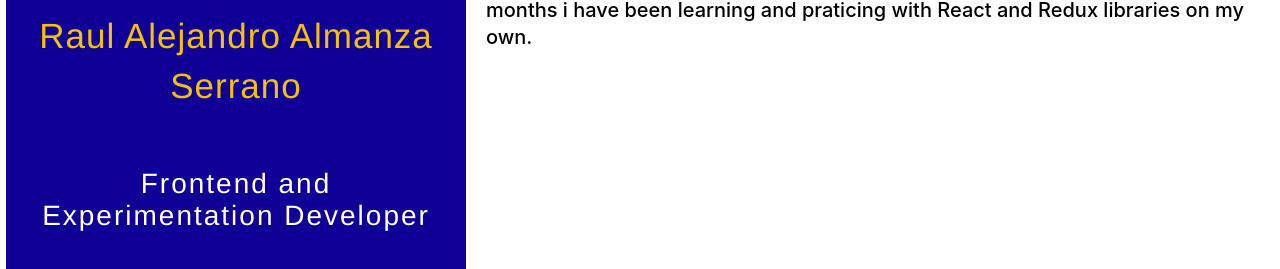
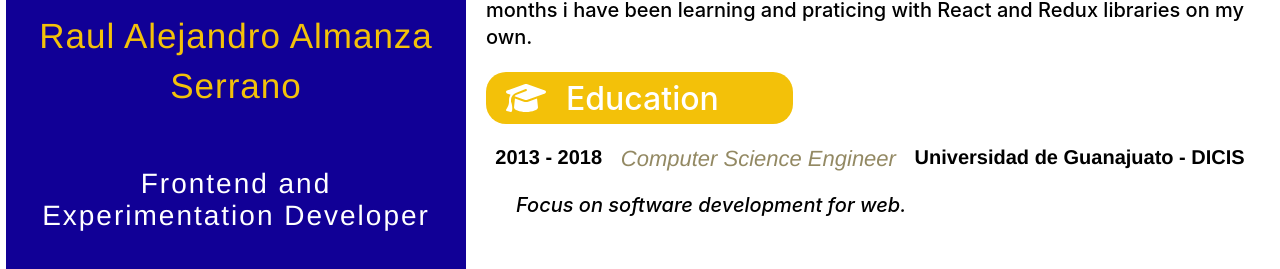
Before and after one commit to Ruli-AlSe/my_resume, a JavaScript app: page / in a window 1280 px wide. Shown: the part 368-637 px from the top of the page. Built offline with nearby package versions, Linux system fonts and the light colour scheme; the HTML template or start-up script is replaced by a standard one.

Commit message:
Create Education section

```diff
--- a/src/components/AboutMe.js
+++ b/src/components/AboutMe.js
@@ -3,7 +3,7 @@ import { faUser } from "@fortawesome/free-solid-svg-icons";
 
 export default function AboutMe() {
   return (
-    <div className="resume__about-me">
+    <div className="resume__section">
       <h1 className="resume__title resume__title--odd">
         <FontAwesomeIcon icon={faUser} /> About Me...
       </h1>
--- /dev/null
+++ b/src/components/Education.js
@@ -0,0 +1,26 @@
+import { FontAwesomeIcon } from "@fortawesome/react-fontawesome";
+import { faGraduationCap } from "@fortawesome/free-solid-svg-icons";
+
+export default function Education() {
+  return (
+    <div className="resume__section">
+      <h1 className="resume__title resume__title--even">
+        <FontAwesomeIcon icon={faGraduationCap} /> Education
+      </h1>
+      <p className="resume__header">
+        <span className="resume__header resume__header--date-range">
+          2013 - 2018
+        </span>
+        <span className="resume__header resume__header--field">
+          Computer Science Engineer
+        </span>
+        <span className="resume__header resume__header--company">
+          Universidad de Guanajuato - DICIS
+        </span>
+      </p>
+      <p className="resume__paragraph resume__paragraph--with-indentation">
+        Focus on software development for web.
+      </p>
+    </div>
+  );
+}
--- a/src/pages/MyCV.js
+++ b/src/pages/MyCV.js
@@ -1,5 +1,6 @@
 import SideBar from "../components/SideBar";
 import AboutMe from "../components/AboutMe";
+import Education from "../components/Education";
 import "../styles/pages/mycv.scss";
 
 export default function MyCV() {
@@ -8,6 +9,7 @@ export default function MyCV() {
       <SideBar></SideBar>
       <div className="resume__main-content">
         <AboutMe />
+        <Education />
       </div>
     </div>
   );
--- a/src/styles/pages/mycv.scss
+++ b/src/styles/pages/mycv.scss
@@ -18,7 +18,6 @@
     flex-direction: row;
     align-items: center;
     max-width: 40%;
-
     svg {
       margin: 10px 20px;
     }
@@ -34,5 +33,30 @@
     font-weight: $font-medium;
     line-height: 27px;
     text-align: left;
+    &--with-indentation {
+      padding: 0 30px;
+      font-style: italic;
+    }
+  }
+  &__header {
+    text-align: left;
+    font-size: 20px;
+    font-family: $elc-font;
+    display: flex;
+    flex-direction: row;
+    justify-content: space-around;
+    &--date-range,
+    &--company {
+      font-weight: $font-bold;
+    }
+    &--field {
+      font-weight: $font-light;
+      font-style: italic;
+      color: $color-old-gold;
+      font-size: 22px;
+    }
+    &--date-range {
+      font-weight: $font-bold;
+    }
   }
 }
--- a/src/styles/variables.scss
+++ b/src/styles/variables.scss
@@ -14,3 +14,4 @@ $laptop: 1024px;
 $color-strong-blue: #110096;
 $color-gold: #f3c109;
 $color-white: #ffffff;
+$color-old-gold: #938963;
```
